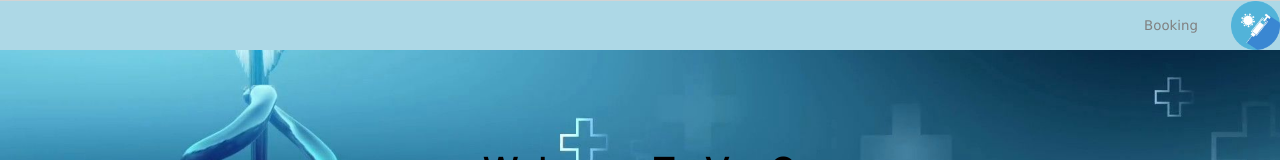
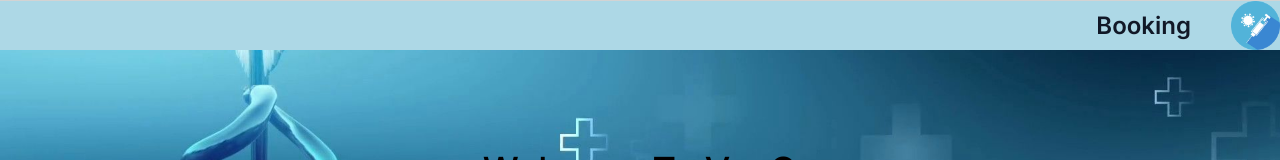
Before and after one commit to RefinXD/SWDevPrac2, a Next.js app in the folder vaccine-book-app/: page / in a window 1280 px wide. Shown: the top 160 px of the page. Built offline with nearby package versions, Linux system fonts and the light colour scheme.

Commit message:
added tailwind css to menuitem

```diff
--- a/vaccine-book-app/src/app/page.tsx
+++ b/vaccine-book-app/src/app/page.tsx
@@ -7,7 +7,8 @@ export default function Home() {
   return (
       <main className = {styles.main}>
         <Banner/>
-        <div style={{margin:"20px", display: "flex", flexDirection: "row",alignContent: "space-around", justifyContent: "space-around", flexWrap:"wrap"}}>
+        <div style={{margin:"20px", display: "flex", flexDirection: "row",
+        alignContent: "space-around", justifyContent: "space-around", flexWrap:"wrap"}}>
           <ProductCard hospitalName='Chula' imgSrc='/img/chula.jpg'/>
           <ProductCard hospitalName='Rajavithi' imgSrc='/img/rajavithi.jpg'/>
           <ProductCard hospitalName='Thammasat' imgSrc='/img/thammasat.jpg'/>
--- a/vaccine-book-app/src/components/TopMenuItem.tsx
+++ b/vaccine-book-app/src/components/TopMenuItem.tsx
@@ -3,7 +3,8 @@ import Link from 'next/link'
 
 export default function TopMenuItem({title,pageRef}:{title:string,pageRef:string}){
     return(
-        <Link className = {styles.itemcontainer} href ={pageRef}>
+        <Link className  = "text-2xl content-center font-semibold my-auto mr-10 text-gray-900 dark:text-white"
+        href ={pageRef}>
         {title}
         </Link>
     );
```
Also changed, not shown: vaccine-book-app/src/components/TopMenu.tsx (line endings or trailing spaces).
